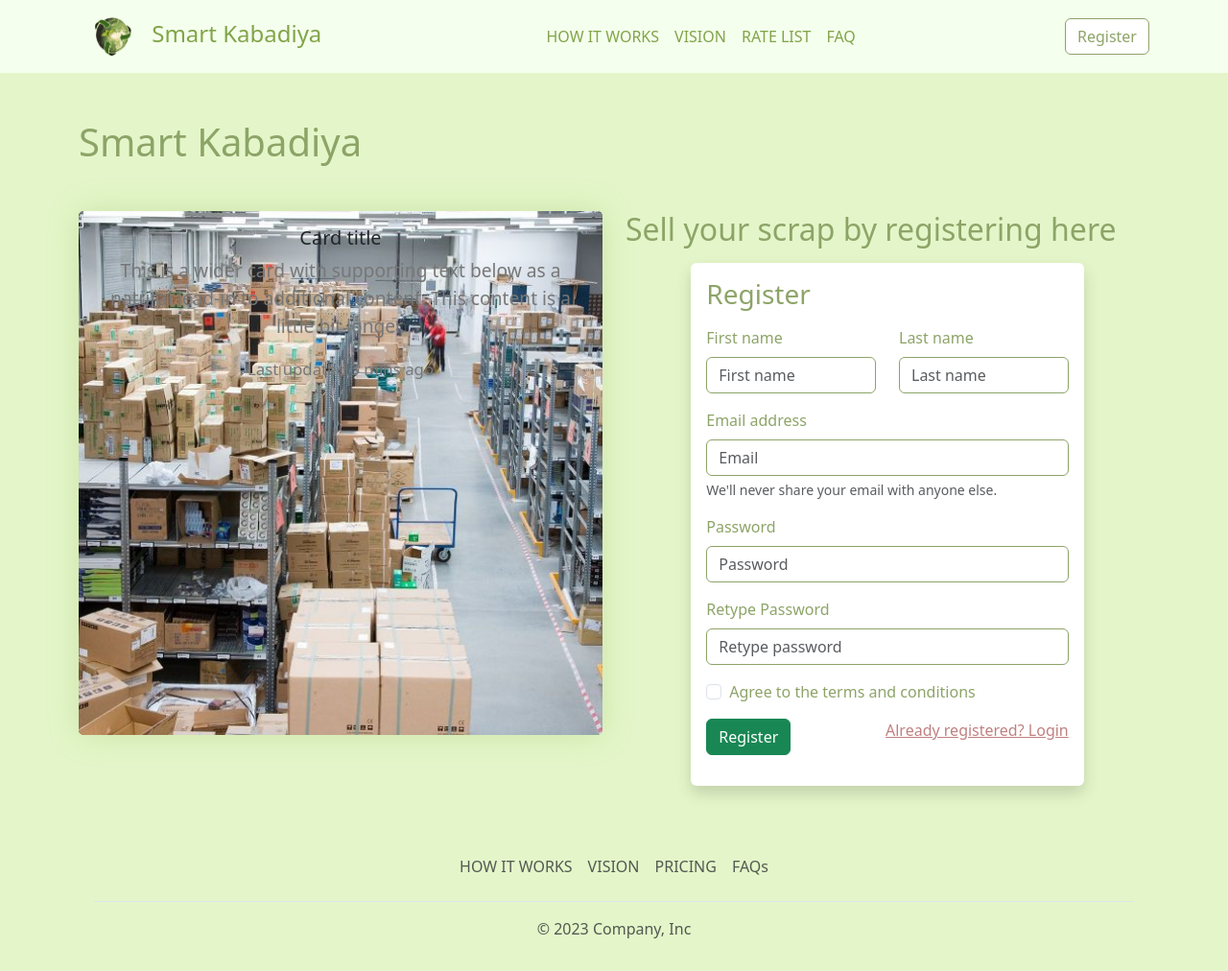
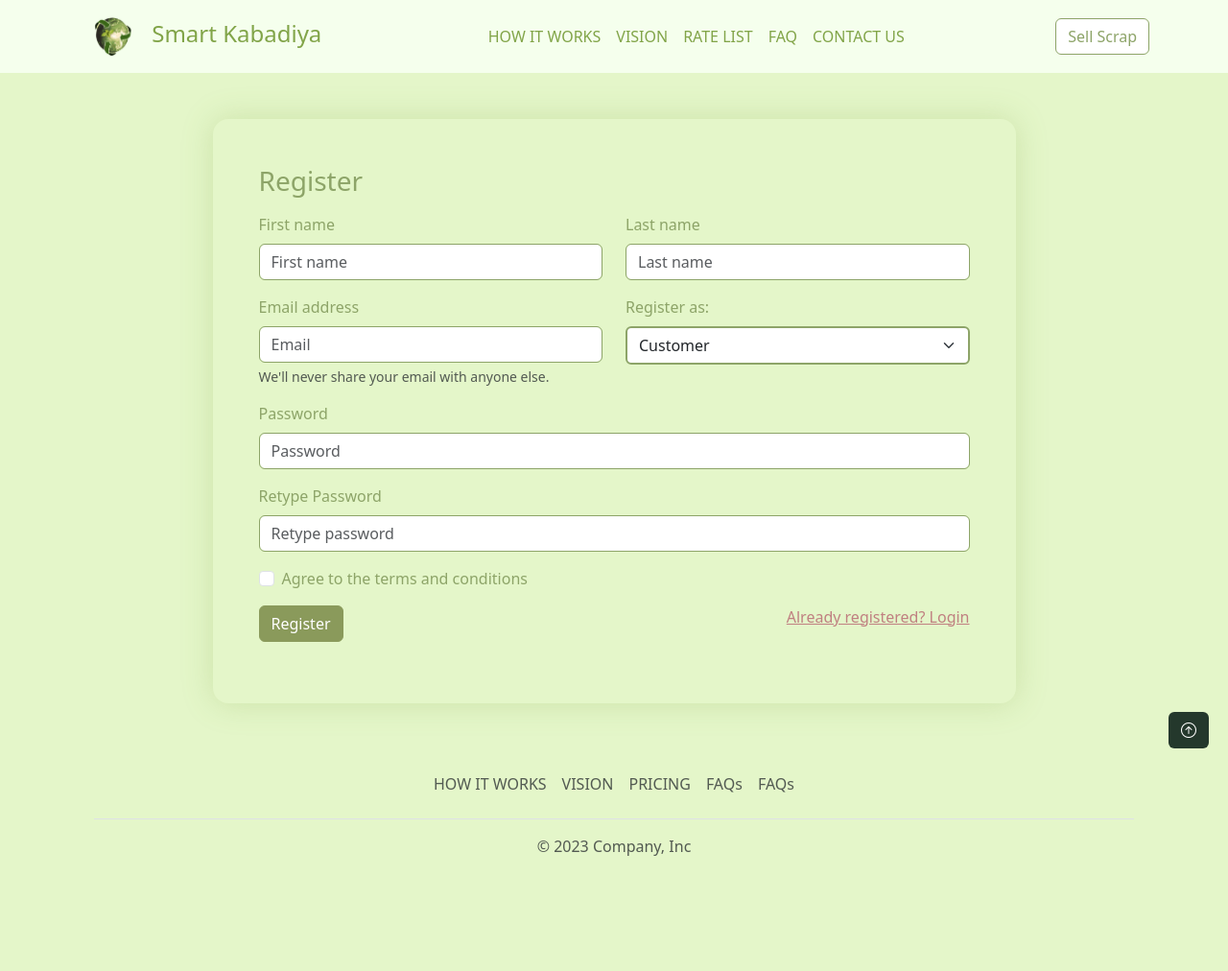
Before and after one commit to tabish-siraj/scrap, a Django app: page /users/register/ in a window 1280 px wide. Shown: the whole page at 96% size. After the commit the page ends 892 px from the top, so only its background shows below. Run offline with Django 4.2, Linux system fonts and the light colour scheme.

Commit message:
working everything as of now!!!

```diff
--- a/scrap/users/static/users/custom.css
+++ b/scrap/users/static/users/custom.css
@@ -49,6 +49,15 @@ input[type="checkbox"]:checked {
   /* border-color: #78824d; */
 }
 
+.form-select{
+  border: 2px solid #8da468;
+}
+
+.form-select:focus{
+  box-shadow: 0 0 2rem rgba(131, 171, 68, 0.2);
+  border: 2px solid #8da468;
+}
+
 body,
 p,
 h1,
@@ -69,7 +78,7 @@ h6 {
 .nav-link{
   color: #81a448;
 }
-.nav-link:hover{
+.nav-link:hover, .nav-link:active{
   color: #93b163;
   text-shadow: #81a448;
   text-decoration: underline;
@@ -86,6 +95,19 @@ h6 {
   text-decoration: none !important;
 }
 
+a.dropdown-item{
+  color: #81a448;
+}
+a.dropdown-toggle:hover, a.dropdown-toggle:focus{
+  color: #93b163;
+  text-shadow: #81a448;
+}
+
+a.dropdown-item:hover, a.dropdown-item:focus{
+  background-color: #EEF2E6;
+  color: #93b163;
+  text-shadow: #81a448;
+}
 
 .form-control {
   border-color: #8da468;
@@ -168,3 +190,12 @@ h6 {
 .accordion-button[aria-expanded="true"] .accordion-body{
   background-color: purple;
 }
+
+#scrollToTopBtn {
+  background-color: #24382C;
+  color: #FFF;
+  position: fixed;
+  bottom: 20px;
+  right: 20px;
+  display: block;
+}
--- a/scrap/users/templates/users/base.html
+++ b/scrap/users/templates/users/base.html
@@ -12,6 +12,7 @@
     <link rel="stylesheet" href="{% static 'users/custom.css' %}">
   </head>
   <body>
+    <span id="top"></span>
     <nav class="navbar navbar-expand-lg bg-body-tertiary mb-3">
       <div class="container">
         <a class="navbar-brand" href="{% url 'index' %}">
@@ -24,24 +25,40 @@
         <div class="collapse navbar-collapse" id="navbarSupportedContent">
           <ul class="navbar-nav mx-auto mb-2 mb-lg-0">
             <li class="nav-item">
-              <a class="nav-link"href="{% url 'index' %}">HOW IT WORKS</a>
+              <a class="nav-link"href="#how-it-works">HOW IT WORKS</a>
             </li>
             <li class="nav-item">
-              <a class="nav-link"href="{% url 'index' %}">VISION</a>
+              <a class="nav-link"href="#our-mission">VISION</a>
             </li>
             <li class="nav-item">
-              <a class="nav-link"href="{% url 'index' %}">RATE LIST</a>
+              <a class="nav-link"href="#pricing">RATE LIST</a>
             </li>
             <li class="nav-item">
-              <a class="nav-link"href="{% url 'index' %}">FAQ</a>
+              <a class="nav-link"href="#faq">FAQ</a>
+            </li>
+            <li class="nav-item">
+              <a class="nav-link"href="#contact-us">CONTACT US</a>
             </li>
           </ul>
           {% if user.is_authenticated %}
-          <a href="{% url 'logout' %}" class="btn btn-outline">Logout</a>
+          <ul class="navbar-nav">
+            <li class="nav-item dropdown">
+              <a class="nav-link dropdown-toggle" href="#" role="button" data-bs-toggle="dropdown" aria-expanded="false">
+                {{user.email}}
+              </a>
+              <ul class="dropdown-menu">
+                <li><a class="dropdown-item" href="#">Dashboard</a></li>
+                <li><a class="dropdown-item" href="#">Sell Scrap</a></li>
+                <li><a class="dropdown-item" href="#">Profile</a></li>
+                <li><hr class="dropdown-divider"></li>
+                <li><a class="dropdown-item" href="{% url 'logout' %}">Logout</a></li>
+              </ul>
+            </li>
+          </ul>
           {% else %}
           <div>
             {% comment %} <a href="{% url 'login' %}" class="btn btn-outline">Login</a>  {% endcomment %}
-            <a href="{% url 'register' %}" class="btn btn-outline">Register</a>
+            <a href="{% url 'register' %}" class="btn btn-outline">Sell Scrap</a>
           </div>
           {% endif %}
         </div>
@@ -55,15 +72,18 @@
       <div class="container">
           <footer class="p-3">
             <ul class="nav justify-content-center border-bottom pb-3 mb-3">
-              <li class="nav-item"><a href="#" class="nav-link px-2 text-muted">HOW IT WORKS</a></li>
-              <li class="nav-item"><a href="#" class="nav-link px-2 text-muted">VISION</a></li>
-              <li class="nav-item"><a href="#" class="nav-link px-2 text-muted">PRICING</a></li>
-              <li class="nav-item"><a href="#" class="nav-link px-2 text-muted">FAQs</a></li>
+              <li class="nav-item"><a href="#how-it-works" class="nav-link px-2 text-muted">HOW IT WORKS</a></li>
+              <li class="nav-item"><a href="#our-mission" class="nav-link px-2 text-muted">VISION</a></li>
+              <li class="nav-item"><a href="#pricing" class="nav-link px-2 text-muted">PRICING</a></li>
+              <li class="nav-item"><a href="#faq" class="nav-link px-2 text-muted">FAQs</a></li>
+              <li class="nav-item"><a href="#contact-us" class="nav-link px-2 text-muted">FAQs</a></li>
             </ul>
             <p class="text-center text-muted">&copy; 2023 Company, Inc</p>
           </footer>
         </div>
   </footer>
+  <a href="#top" id="scrollToTopBtn" class="btn"><i class="bi bi-arrow-up-circle"></i></a>
+
     <script src="https://cdn.jsdelivr.net/npm/bootstrap@5.3.2/dist/js/bootstrap.bundle.min.js" integrity="sha384-C6RzsynM9kWDrMNeT87bh95OGNyZPhcTNXj1NW7RuBCsyN/o0jlpcV8Qyq46cDfL" crossorigin="anonymous"></script>
   </body>
 </html>
--- a/scrap/users/templates/users/register.html
+++ b/scrap/users/templates/users/register.html
@@ -1,65 +1,62 @@
-{% extends 'users/base.html' %}
-{% load static %}
-{% block content %}
+{% extends 'users/base.html' %} {% load static %} {% block content %}
 
 <div class="container">
-    <h1 class="my-5">Smart Kabadiya</h1>
-
-    {% csrf_token %}
-
-    <div class="row">
-        <div class="col-6">
-            <div class="card text-bg-dark">
-                <img src="{% static 'warehouse.jpg' %}" class="card-img" alt="...">
-                <div class="card-img-overlay text-center text-dark">
-                  <h5 class="card-title">Card title</h5>
-                  <p class="card-text">This is a wider card with supporting text below as a natural lead-in to additional content. This content is a little bit longer.</p>
-                  <p class="card-text"><small>Last updated 3 mins ago</small></p>
-                </div>
-              </div>
-        </div>
-
-        <div class="col-6">
-            <h2 class="mb-3">Sell your scrap by registering here</h2>
-            <form method="POST" class="mx-auto w-75 shadow p-3 mb-5 bg-body rounded">
+  <form method="POST" class="p-5 shadow-green w-75 mx-auto my-5 rounded-4">
     <h3 class="mb-3">Register</h3>
     {% csrf_token %}
     <div class="row justify-content-center">
       <div class="mb-3 col-6">
         <label for="firstname" class="form-label">First name</label>
-                        <input type="text" class="form-control" id="firstname" name="firstname" placeholder="First name" required>
+        <input type="text" class="form-control" id="firstname" name="firstname" placeholder="First name" required
+        />
       </div>
       <div class="mb-3 col-6">
         <label for="lastname" class="form-label">Last name</label>
-                        <input type="text" class="form-control" id="lastname" name="lastname" placeholder="Last name" required>
+        <input type="text" class="form-control" id="lastname" name="lastname" placeholder="Last name" required
+        />
+      </div>
+    </div>
+    <div class="row justify-content-center">
+
+    <div class="mb-3 col-6">
+      <label for="email" class="form-label">Email address</label>
+      <input type="email" class="form-control" id="email" aria-describedby="emailHelp" name="email" placeholder="Email" required
+      />
+      <div id="emailHelp" class="form-text">
+        We'll never share your email with anyone else.
+      </div>
+    </div>
+    <div class="mb-3 col-6">
+        <label for="select" class="form-label">Register as:</label>
+        <select class="form-select" id="select" aria-label="select">
+            <option selected>Customer</option>
+            <option value="1">Employee</option>
+          </select>
       </div>
     </div>
     <div class="mb-3">
-                    <label for="email" class="form-label">Email address</label>
-                    <input type="email" class="form-control" id="email" aria-describedby="emailHelp" name="email" placeholder="Email" required>
-                    <div id="emailHelp" class="form-text">We'll never share your email with anyone else.</div>
-                </div>
-                <div class="mb-3">
       <label for="password" class="form-label">Password</label>
-                    <input type="password" class="form-control" id="password" name="password" placeholder="Password" required>
+      <input type="password" class="form-control" id="password" name="password" placeholder="Password" required
+      />
     </div>
     <div class="mb-3">
       <label for="retype-password" class="form-label">Retype Password</label>
-                    <input type="password" class="form-control" id="retype-password" name="retype-password" placeholder="Retype password" required>
+      <input type="password" class="form-control" id="retype-password" name="retype-password" placeholder="Retype password" required
+      />
     </div>
     <div class="mb-3 form-check">
-                    <input type="checkbox" class="form-check-input" id="remember-me">
-                    <label class="form-check-label" for="remember-me">Agree to the terms and conditions</label>
+      <input type="checkbox" class="form-check-input" id="remember-me" />
+      <label class="form-check-label" for="remember-me"
+        >Agree to the terms and conditions</label
+      >
     </div>
     <div class="mb-3 d-flex justify-content-between">
-                    <button type="submit" class="btn btn-success">Register</button>
-                    <div class="text-center"><a href="{% url 'login' %}">Already registered? Login</a></div>
+      <button type="submit" class="btn btn-second">Register</button>
+      <div class="text-center">
+        <a href="{% url 'login' %}">Already registered? Login</a>
+      </div>
     </div>
   </form>
-            <!-- if already registered -->
-        </div>
-    </div>
-
 </div>
 
 {% endblock content %}
```
Also changed, not shown: scrap/main/templates/main/index.html (+4 -3 lines), scrap/db.sqlite3. Lines whose indentation alone changed are shown as unchanged.
